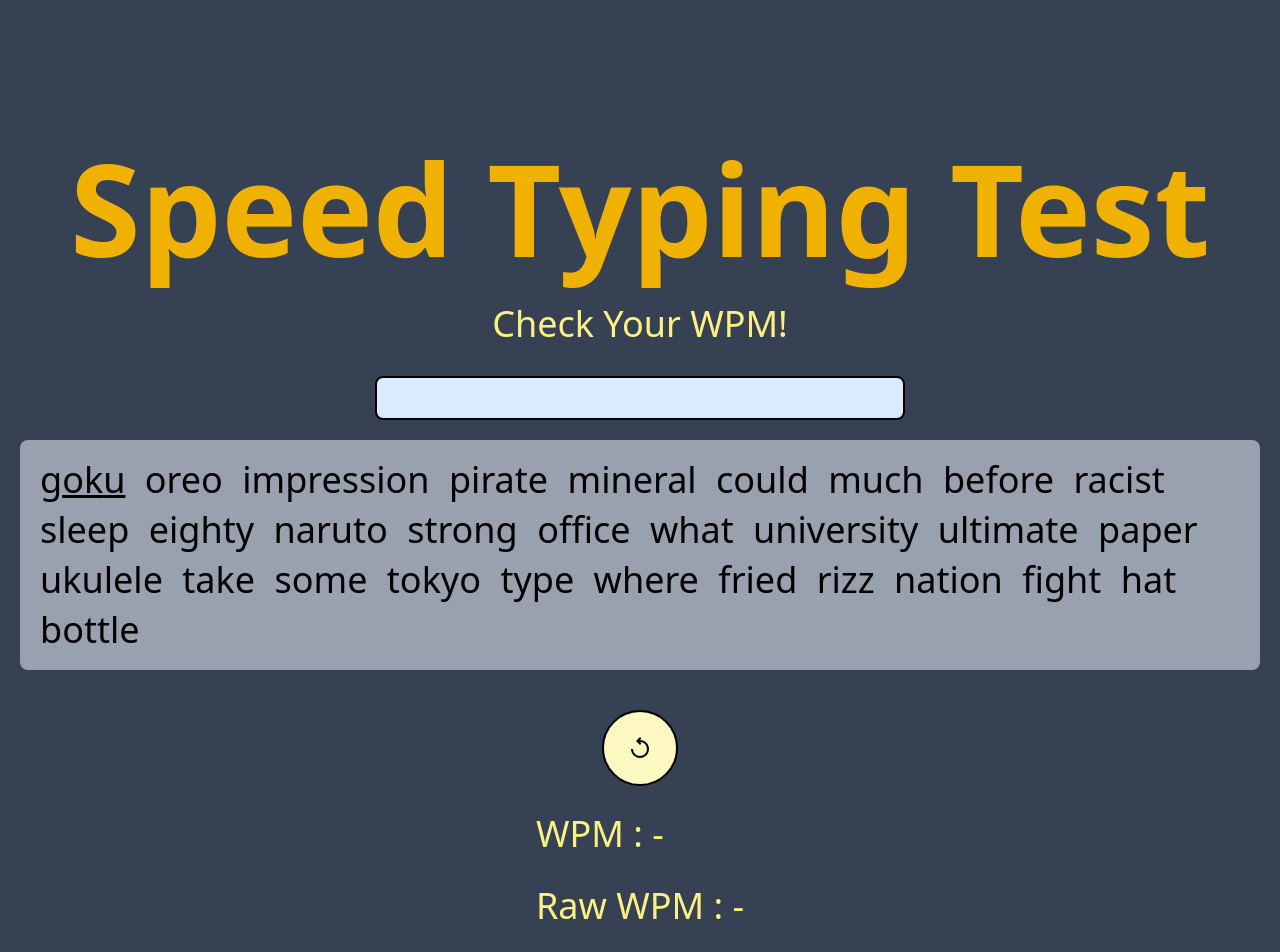
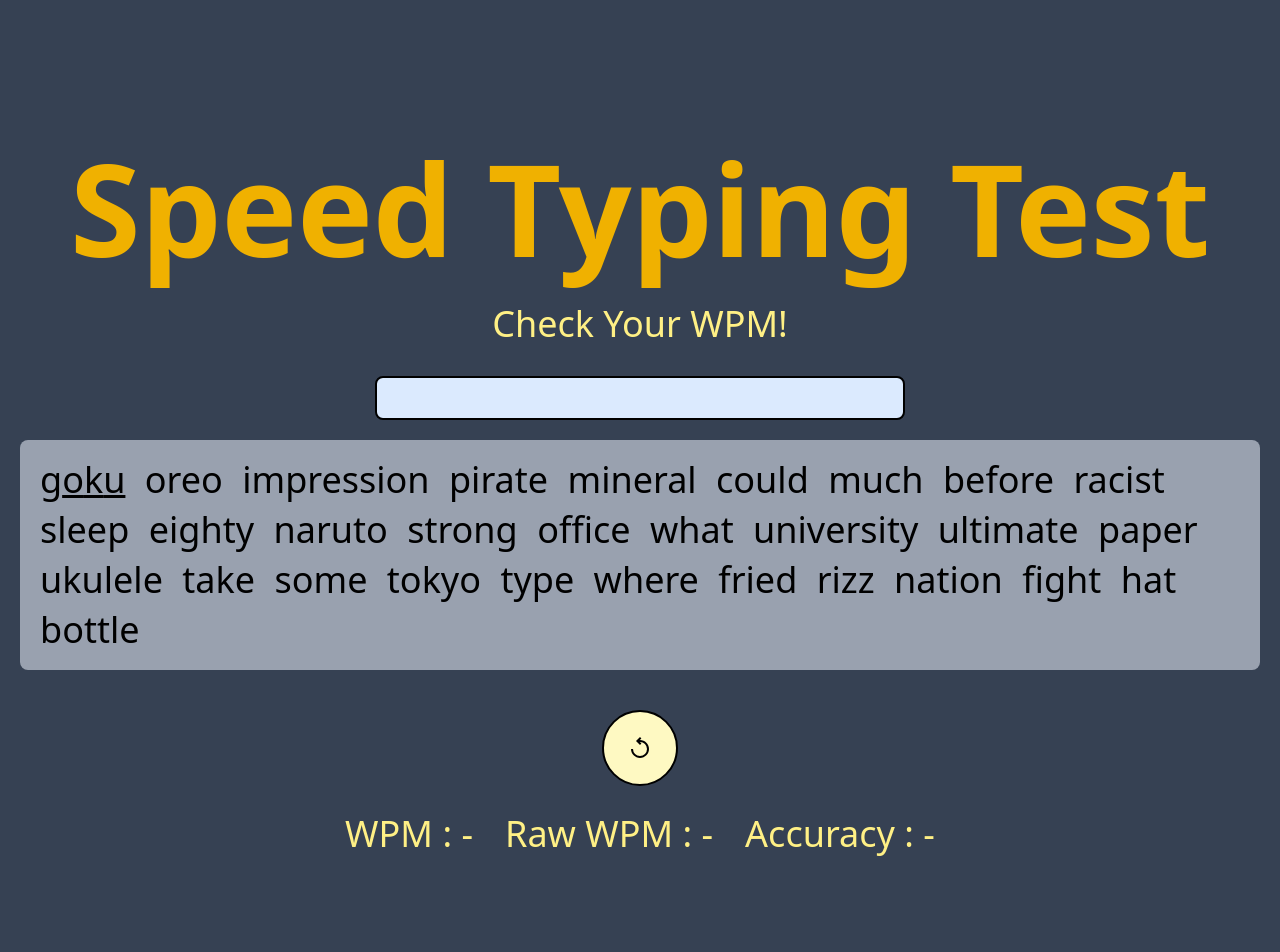
Before and after one commit to Irfan-Mazhar/Speed-Typing-Test, a React (Vite) app: page / in a window 1280 px wide. Shown: the top 952 px of the page. After the commit the page ends 858 px from the top, so only its background shows below. Built offline with nearby package versions, Linux system fonts and the light colour scheme.

Commit message:
made responsive

```diff
--- a/src/App.jsx
+++ b/src/App.jsx
@@ -96,7 +96,7 @@ function App() {
 
   return (
     <div class=" flex flex-col justify-center items-center text-center  md:mt-25  ">
-      <h1 class="text-6xl mb-3.5 mt-6 font-bold text-center text-yellow-500 md:mb-8 md:text-9xl  md:pt-5 ">
+      <h1 class="text-6xl mb-3.5 mt-6 font-bold text-center text-yellow-500 md:mb-8 lg:text-9xl  md:pt-5 ">
         Speed Typing Test
       </h1>
 
@@ -149,7 +149,7 @@ function App() {
         </button>
         <div
           className="wpm-counter"
-          class="flex flex-col text-3xl text-left text-yellow-200 mt-4 md:text-4xl md:mt-4 md:gap-8"
+          class="flex flex-col text-3xl text-left text-yellow-200 mt-4 md:flex-row md:text-4xl md:mt-4 md:gap-8"
         >
           <p>WPM : {wpm ? wpm : "-"} </p>
           <span>Raw WPM : {rawWpm ? rawWpm : "-"}</span>
```
